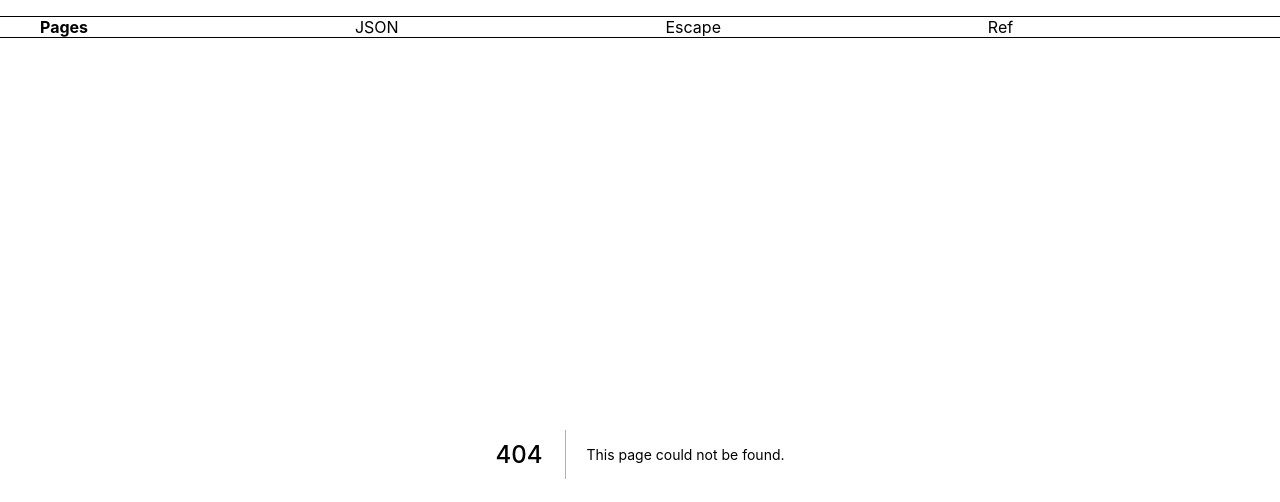
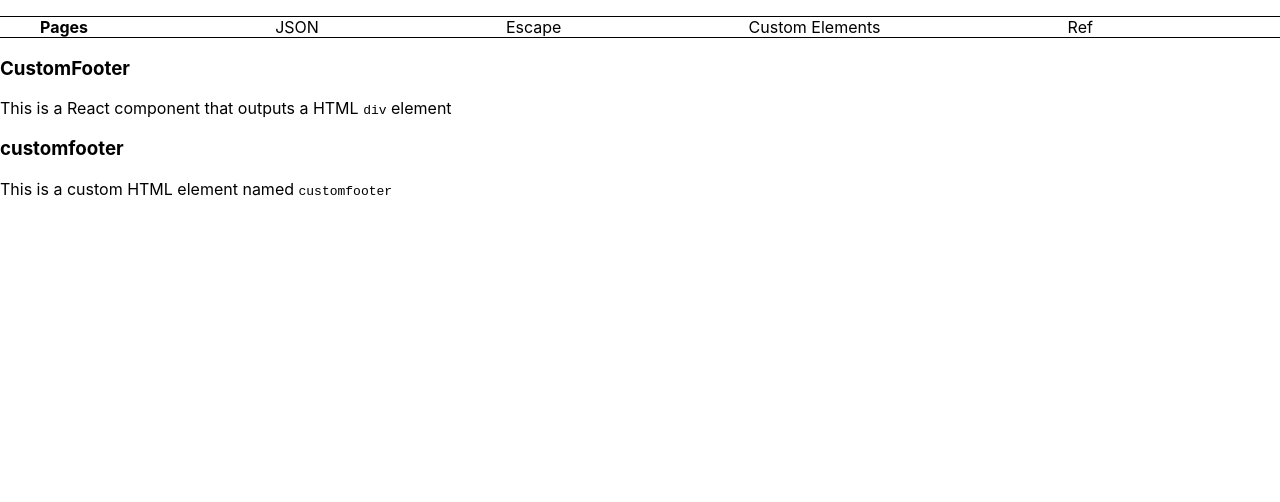
Before and after one commit to jorupp/typescript-part3, a Next.js app: page /customElements in a window 1280 px wide. Before the commit this address had no page. Shown: the top 502 px of the page. Built offline with nearby package versions, Linux system fonts and the light colour scheme.

Commit message:
tweak some examples

```diff
--- a/components/castTest.ts
+++ b/components/castTest.ts
@@ -4,3 +4,4 @@ export const castTest = <Garage>{};
 export const castTest2 = {} as Garage;
 // export const castTest3 = "asdf" as number; // typescript won't allow you to make a cast it knows can never work
 export const castTest4 = "asdf" as any as number; // but if you go through `any`, it'll let you do anything you want
+export const castTest5 = "asdf" as unknown as number; // `unknown` works too
--- a/components/header.tsx
+++ b/components/header.tsx
@@ -14,6 +14,9 @@ const Header = () => {
         <Link href="/escape">Escape</Link>
       </li>
       <li>
+        <Link href="/customElements">Custom Elements</Link>
+      </li>
+      <li>
         <Link href="/ref">Ref</Link>
       </li>
     </ul>
--- /dev/null
+++ b/pages/customElements.tsx
@@ -0,0 +1,38 @@
+// we can refer to custom elements
+declare global {
+  namespace JSX {
+    interface IntrinsicElements {
+      customfooter: React.DetailedHTMLProps<
+        React.HTMLAttributes<HTMLElement>,
+        HTMLElement
+      >;
+    }
+  }
+}
+const CustomFooter = () => (
+  <div>
+    This is a React component that outputs a HTML <code>div</code> element
+  </div>
+);
+const lowerCaseCustomFooter = () => <div />;
+
+const newCustomHtmlElement = <customfooter />;
+const newReactElement = <CustomFooter />;
+
+// not allowed because it doesn't exist on JSX.IntrinsicElements even though it's a functional component
+// const newLowercaseReactElement = <lowerCaseCustomFooter/>;
+
+const page = () => {
+  return (
+    <>
+      <h3>CustomFooter</h3>
+      <CustomFooter />
+      <h3>customfooter</h3>
+      <customfooter>
+        This is a custom HTML element named <code>customfooter</code>
+      </customfooter>
+    </>
+  );
+};
+
+export default page;
--- a/pages/escape.tsx
+++ b/pages/escape.tsx
@@ -27,6 +27,11 @@ const EscapePage = () => (
       Use <code>any</code> to pass an invalid value to the method
     </h3>
     {tryCall(() => processType("bird" as any))}
+    <h3>
+      Can also use <code>unknown</code> plus a cast to a valid value to pass an
+      invalid value to the method
+    </h3>
+    {tryCall(() => processType("bird" as unknown as "cat"))}
   </div>
 );
 
```
Also changed, not shown: components/customElements.tsx (deleted, +0 -21 lines), slides/index.md (+1 -1 lines).
